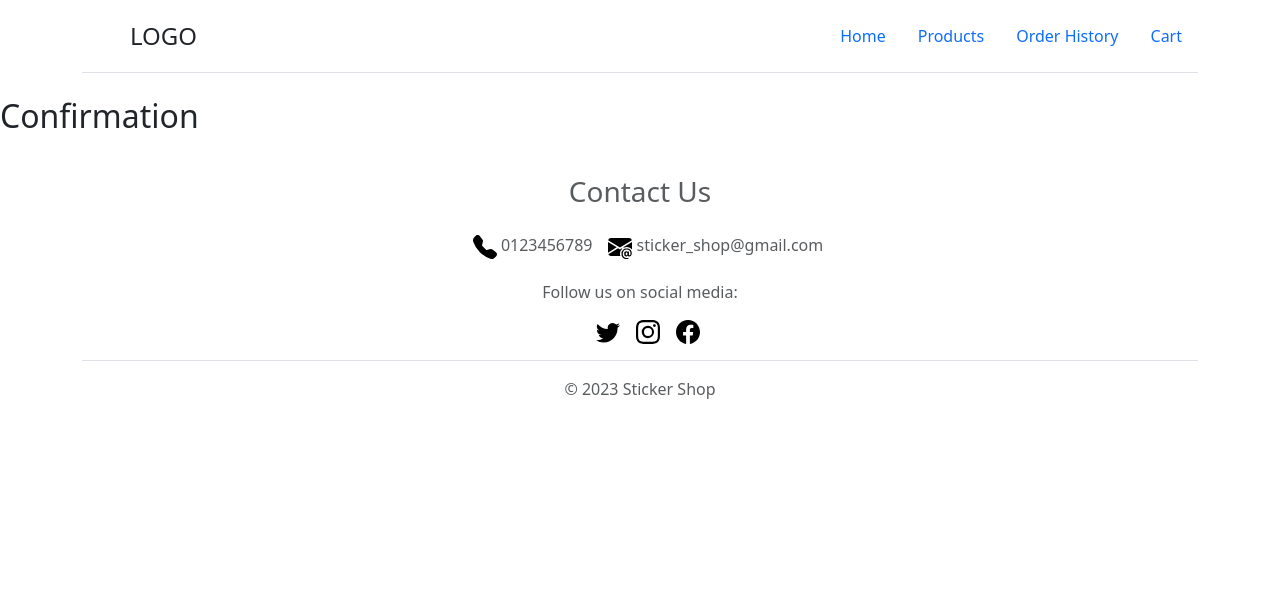
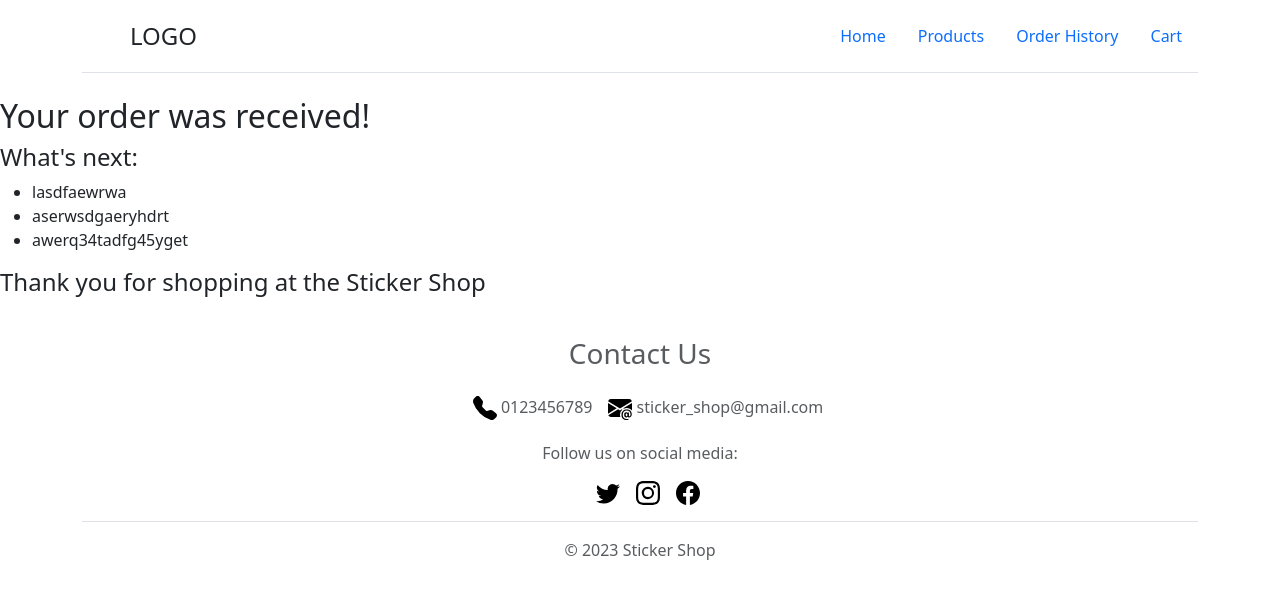
Before and after one commit to MERN-Project-Sticker-Shop/T3A2-Client, a React (Vite) app: page /confirmation in a window 1280 px wide. Shown: the top 598 px of the page. Built offline with nearby package versions, Linux system fonts and the light colour scheme.

Commit message:
add address and place order function done

```diff
--- a/src/components/App.jsx
+++ b/src/components/App.jsx
@@ -51,10 +51,27 @@ const products = [
             "https://plus.unsplash.com/premium_photo-1661591302882-4fe3ee5c81da?ixlib=rb-4.0.3&ixid=MnwxMjA3fDB8MHxzZWFyY2h8MzF8fHJpYmJvbnMlMjBhbmQlMjBoZWFydHN8ZW58MHx8MHx8&auto=format&fit=crop&w=500&q=60"]}
 ]
 
+const newAddress = {
+  firstname: "",
+  lastname: "",
+  address: "",
+  address2: "",
+  suburb: "",
+  state: "",
+  zip: ""
+}
+
+const newOrder = {
+  products: [],
+  address: {}
+}
+
 const App = () => {
 
   const [cart, setCart] = useState([])
   const cart_num = cart.length
+  const [order, setOrder] = useState(newOrder)
+  const [address, setAddress] = useState(newAddress)
 
   function addToCart(product) {
       setCart([...cart, product])
@@ -73,9 +90,9 @@ const App = () => {
         <Route path='/' element={<Home products={products}/>}/>
         <Route path='/product-detail/:id' element={<ProductWrapper/>}/>
         <Route path='/order-history' element={<OrderHistory/>} />
-        <Route path='/cart' element={<Cart cart={cart} setCart={setCart}/>} />
-        <Route path='/checkout' element={<Checkout/>}/>
-        <Route path='/confirmation' element={<Confirmation/>}/>
+        <Route path='/cart' element={<Cart cart={cart} setCart={setCart} order={order} setOrder={setOrder}/> } />
+        <Route path='/checkout' element={<Checkout address={address} setAddress={setAddress}/>}/>
+        <Route path='/confirmation' element={<Confirmation setCart={setCart} address={address} order={order} setOrder={setOrder}/>}/>
         <Route path='*' element={<h3>Page Not Found!</h3>} />
       </Routes>
       <Contact />
--- a/src/components/Cart.jsx
+++ b/src/components/Cart.jsx
@@ -2,7 +2,7 @@ import React, { useState } from 'react'
 import { useNavigate } from 'react-router-dom'
 import AddedProduct from './AddedProduct'
 
-const Cart = ({cart, setCart}) => {
+const Cart = ({cart, setCart, order, setOrder}) => {
 
   const [subtotal, setSubtotal] = useState(0)
   const nav = useNavigate()
@@ -39,6 +39,7 @@ const Cart = ({cart, setCart}) => {
   // readyCart.forEach(item => console.log(subtotal))
 
   function toCheckout() {
+    setOrder({...order, products: readyCart})
     nav('/checkout')
   }
 
--- a/src/components/Checkout.jsx
+++ b/src/components/Checkout.jsx
@@ -1,21 +1,12 @@
-import React, { useState } from 'react'
+import React from 'react'
 import { useNavigate } from 'react-router-dom'
 
-const Checkout = () => {
+const Checkout = ({address, setAddress}) => {
 
-  const newAddress = {
-    firstname: "",
-    lastname: "",
-    address: "",
-    address2: "",
-    suburb: "",
-    state: "",
-    zip: ""
 
-  }
 
   const nav = useNavigate()
-  const [address, setAddress] = useState(newAddress)
+
 
   function toConfirmation() {
     nav('/confirmation')
--- a/src/components/Confirmation.jsx
+++ b/src/components/Confirmation.jsx
@@ -1,9 +1,26 @@
-import React from 'react'
+import React, { useEffect } from 'react'
 
-const Confirmation = () => {
+const Confirmation = ({setCart, address, order, setOrder}) => {
+
+    function addOrderAndResetCart() {
+        setOrder({...order, address: address})
+        setCart([])
+        console.log(order)
+    }
+
+    useEffect(() => addOrderAndResetCart(), [])
+
+
   return (
     <>
-        <h2>Confirmation</h2>
+        <h2>Your order was received!</h2>
+        <h4>What's next:</h4>
+        <ul>
+            <li>lasdfaewrwa</li>
+            <li>aserwsdgaeryhdrt</li>
+            <li>awerq34tadfg45yget</li>
+        </ul>
+        <h4>Thank you for shopping at the Sticker Shop</h4>
 
     </>
   )
```
